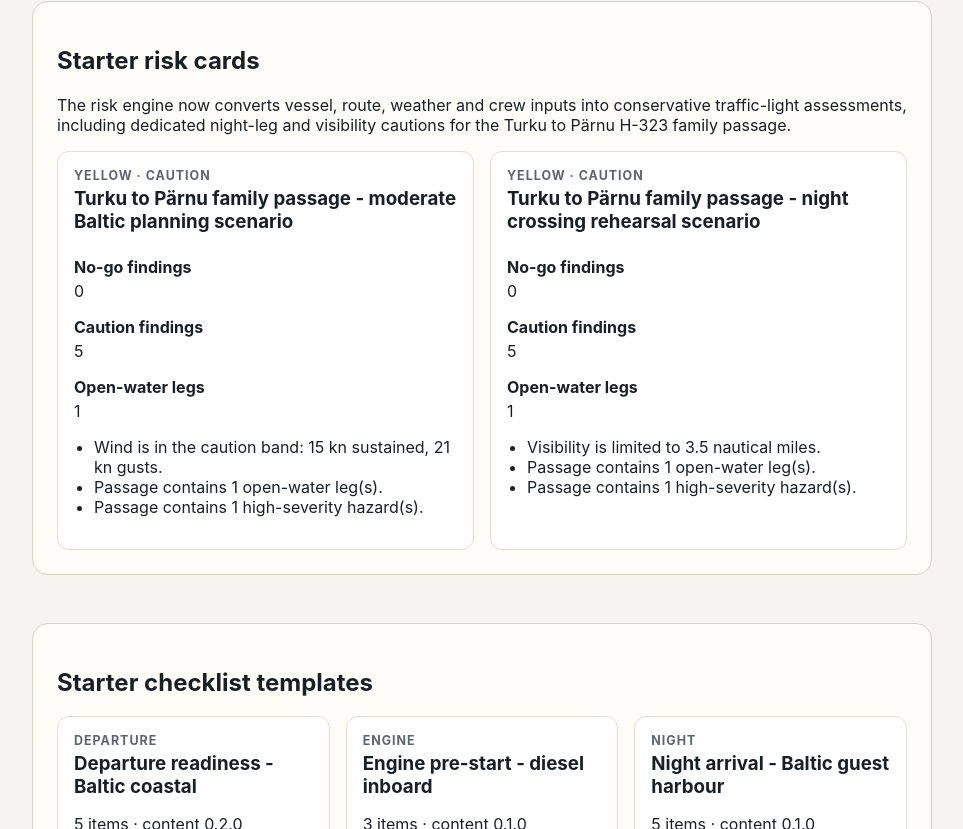
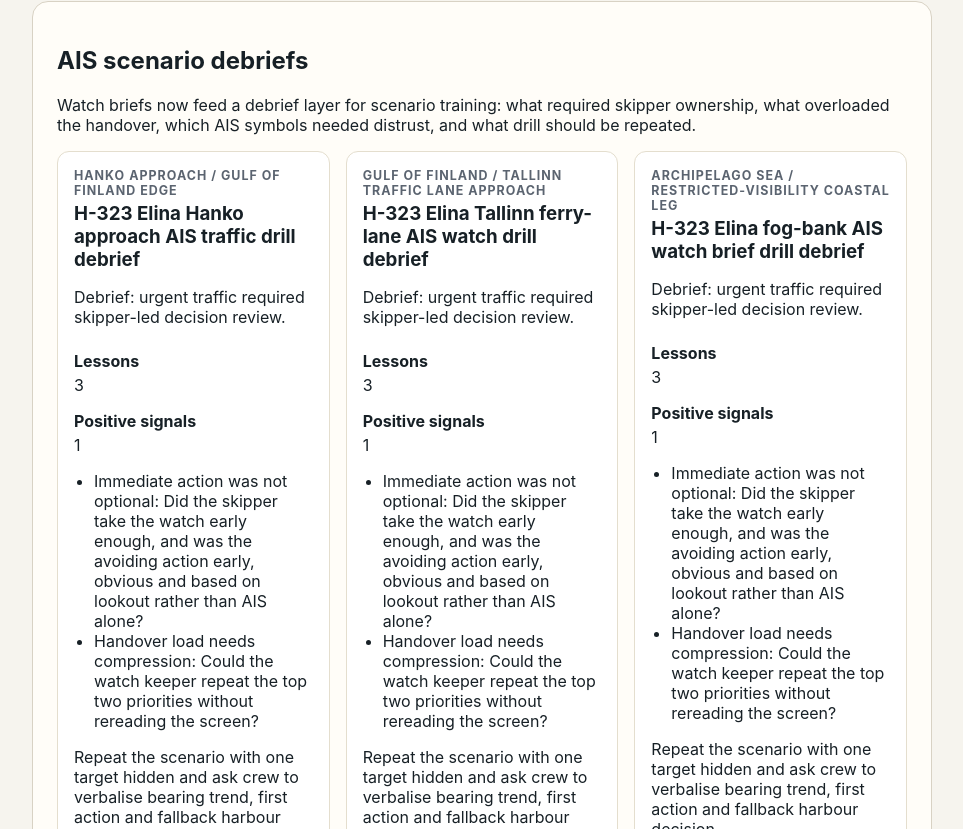
Before and after one commit to polimux/Nautikool, a SvelteKit app: page / in a window 1280 px wide. Shown: the part 4011-4840 px from the top of the page, without its empty margins (158-1121 px from the left). Built offline with nearby package versions, Linux system fonts and the light colour scheme.

Commit message:
Surface AIS debrief cards on landing page

```diff
--- a/src/routes/+page.svelte
+++ b/src/routes/+page.svelte
@@ -1,5 +1,6 @@
 <script lang="ts">
   import { coreAisWatchBriefDrills } from '$lib/content/aisWatchBriefs';
+  import { coreAisWatchDebriefs } from '$lib/content/aisDebriefs';
   import { coreChecklistTemplates, departureReadinessTemplate } from '$lib/content/checklistTemplates';
   import {
     h323ElinaNmeaNetworkProfile,
@@ -26,6 +27,7 @@
   const starterNmeaNetwork = h323ElinaNmeaNetworkProfile;
   const starterNmeaSummary = h323ElinaNmeaNetworkSummary;
   const starterAisDrills = coreAisWatchBriefDrills;
+  const starterAisDebriefs = coreAisWatchDebriefs;
   const navigationEquipment = getVesselEquipmentByCategory(starterVessel, 'navigation');
   const safetyEquipment = getVesselEquipmentByCategory(starterVessel, 'safety');
 </script>
@@ -211,6 +213,39 @@
               <li>{line}</li>
             {/each}
           </ul>
+        </article>
+      {/each}
+    </div>
+  </section>
+
+  <section aria-labelledby="ais-debrief-title">
+    <h2 id="ais-debrief-title">AIS scenario debriefs</h2>
+    <p>
+      Watch briefs now feed a debrief layer for scenario training: what required skipper ownership,
+      what overloaded the handover, which AIS symbols needed distrust, and what drill should be repeated.
+    </p>
+    <div class="network-list">
+      {#each starterAisDebriefs as drill}
+        <article>
+          <p class="template-category">{drill.debrief.area}</p>
+          <h3>{drill.debrief.title}</h3>
+          <p>{drill.debrief.headline}</p>
+          <dl>
+            <div>
+              <dt>Lessons</dt>
+              <dd>{drill.debrief.lessons.length}</dd>
+            </div>
+            <div>
+              <dt>Positive signals</dt>
+              <dd>{drill.debrief.positiveSignals.length}</dd>
+            </div>
+          </dl>
+          <ul>
+            {#each drill.debrief.lessons.slice(0, 2) as lesson}
+              <li>{lesson.title}: {lesson.skipperQuestion}</li>
+            {/each}
+          </ul>
+          <p>{drill.debrief.followUpDrill}</p>
         </article>
       {/each}
     </div>
```
